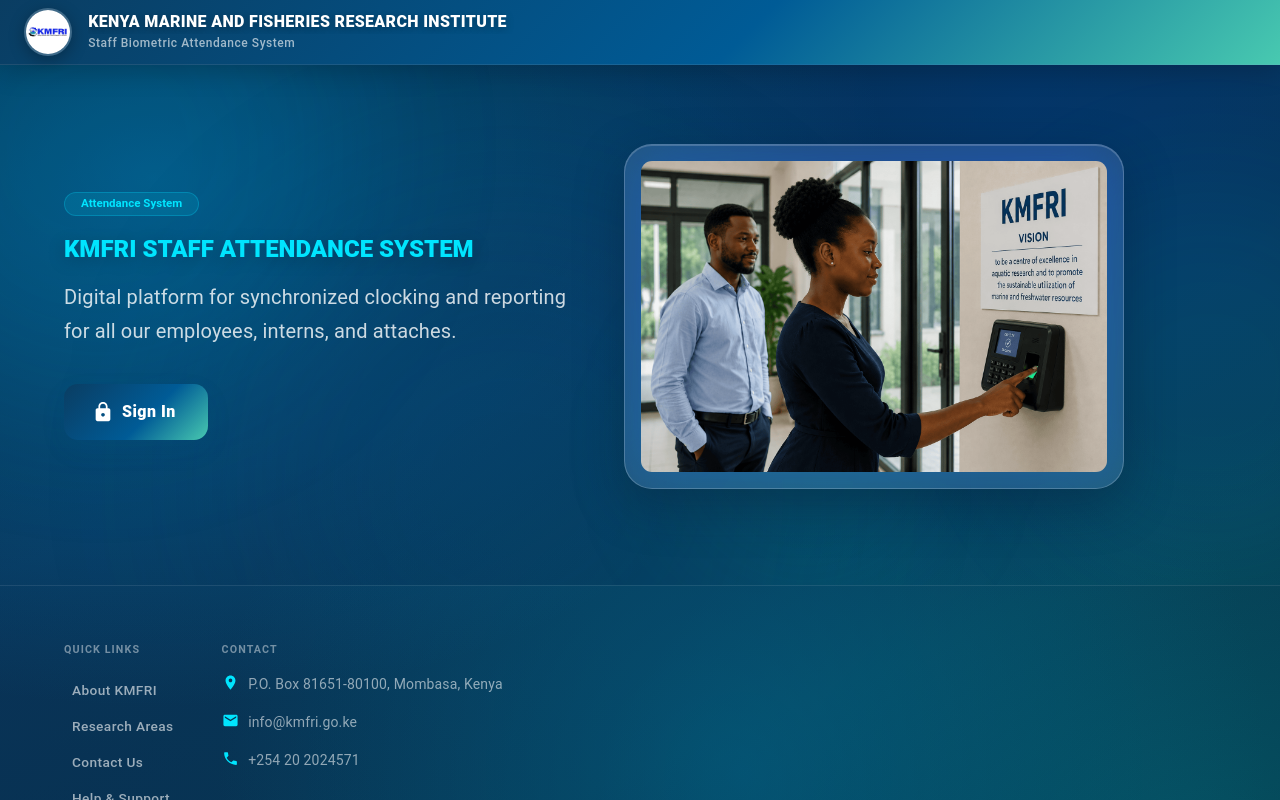
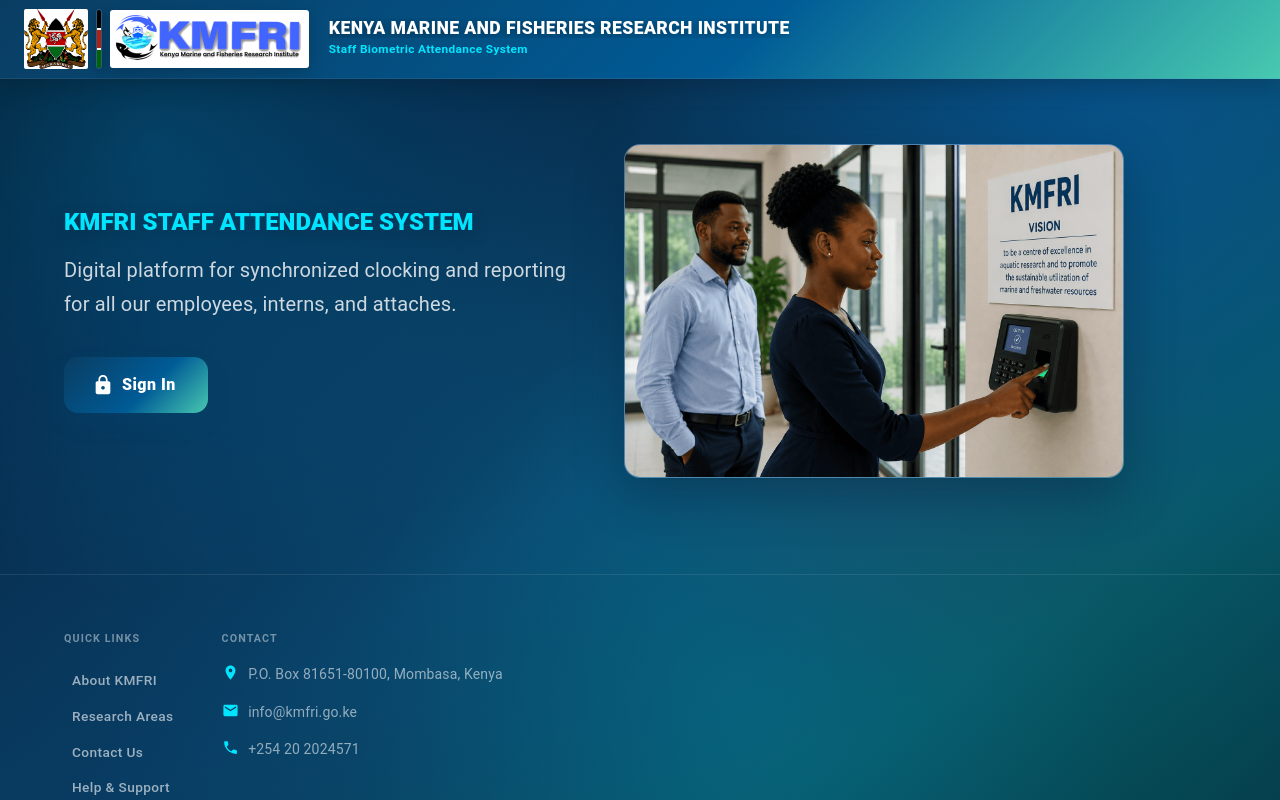
Before and after one commit to Shimmita/kenya_marine_biometric_attendance_frontend, a React (Vite) app: page / in a window 1280 px wide. Built offline with nearby package versions, Linux system fonts and the light colour scheme; no server answers.

Commit message:
config and UI

```diff
--- a/src/components/BodyLanding.jsx
+++ b/src/components/BodyLanding.jsx
@@ -8,7 +8,8 @@
 } from '@mui/icons-material';
 import {
     Alert, AppBar,
-    Box, Button, Card, Chip, CircularProgress,
+    Box, Button, Card,
+    CircularProgress,
     Container, Divider, Grid, IconButton, InputAdornment,
     Snackbar, Stack, TextField, Toolbar,
     Typography, useMediaQuery, useTheme
@@ -17,7 +18,8 @@
 import { useEffect, useState } from 'react';
 import { useDispatch } from 'react-redux';
 import { useNavigate } from 'react-router-dom';
-import KMFRILogo from '../assets/kmfri.png';
+import KenyaArmsLogo from "../images/gov_logo.png";
+import KMFRILogo from "../images/kmfri_logo.png";
 import { updateUserCurrentDeviceRedux } from '../redux/CurrentDevice';
 import { updateUserCurrentUserRedux } from '../redux/CurrentUser';
 import { fetchMyDevices } from '../service/DeviceService';
@@ -33,12 +35,25 @@
 /* ══ GLASS DESIGN TOKENS ═══════════════════════════════════════════════════ */
 const G = {
     meshBg: `
-        radial-gradient(ellipse at 12% 18%, rgba(0,130,190,0.52) 0%, transparent 46%),
-        radial-gradient(ellipse at 80% 10%, rgba(0,55,115,0.62) 0%, transparent 40%),
-        radial-gradient(ellipse at 58% 78%, rgba(0,110,155,0.42) 0%, transparent 50%),
-        radial-gradient(ellipse at 3%  88%, rgba(8,44,82,0.56)  0%, transparent 38%),
-        radial-gradient(ellipse at 94% 85%, rgba(0,185,175,0.24) 0%, transparent 36%),
-        linear-gradient(158deg, #051c30 0%, #09355a 38%, #073a52 68%, #052840 100%)
+    radial-gradient(circle at 12% 15%, rgba(0,180,255,.22) 0%, transparent 32%),
+    radial-gradient(circle at 85% 12%, rgba(0,92,180,.30) 0%, transparent 34%),
+    radial-gradient(circle at 58% 72%, rgba(0,155,190,.18) 0%, transparent 38%),
+    radial-gradient(circle at 8% 88%, rgba(8,44,82,.55) 0%, transparent 42%),
+
+    /* Kenya Green */
+    radial-gradient(circle at 92% 82%, rgba(0,120,65,.12) 0%, transparent 30%),
+
+    /* Kenya Red */
+    radial-gradient(circle at 72% 42%, rgba(180,30,35,.08) 0%, transparent 28%),
+
+    linear-gradient(
+        145deg,
+        #041627 0%,
+        #062848 22%,
+        #0A4D74 48%,
+        #07576A 72%,
+        #052A40 100%
+    )
 `,
     surface: {
         background: 'rgba(255,255,255,0.08)',
@@ -138,24 +153,6 @@
     },
 };
 
-
-/* ══ AMBIENT ORBS ══════════════════════════════════════════════════════════ */
-const AmbientOrbs = () => (
-    <>
-        {[
-            { s: 500, t: -100, l: -150, c: 'rgba(0,160,210,0.10)', b: 80 },
-            { s: 380, t: '32%', r: -120, c: 'rgba(0,220,255,0.07)', b: 65 },
-            { s: 560, bot: -180, l: '18%', c: 'rgba(8,44,80,0.20)', b: 90 },
-            { s: 280, t: '52%', l: '52%', c: 'rgba(0,190,165,0.09)', b: 55 },
-        ].map(({ s, t, l, r, bot, c, b }, i) => (
-            <Box key={i} sx={{
-                position: 'absolute', width: s, height: s, pointerEvents: 'none', zIndex: 0,
-                top: t, left: l, right: r, bottom: bot, borderRadius: '50%', background: c, filter: `blur(${b}px)`,
-                willChange: 'transform',
-            }} />
-        ))}
-    </>
-);
 
 
 
@@ -675,25 +672,160 @@
 };
 
 /* ══ NAV BAR ════════════════════════════════════════════════════════════════ */
-const EnhancedNavbar = ({ onNavigate, currentView }) => {
+/* ════════════════════════════════════════════════════════════════════════ */
+/* NAVBAR */
+/* ════════════════════════════════════════════════════════════════════════ */
+
+const EnhancedNavbar = ({ onNavigate }) => {
     const theme = useTheme();
-    const isMdUp = useMediaQuery(theme.breakpoints.up('md'));
+    const isMdUp = useMediaQuery(theme.breakpoints.up("md"));
+    const isTablet = useMediaQuery(theme.breakpoints.up("sm"));
 
     return (
-        <AppBar position="fixed" elevation={0} sx={{ ...G.nav }}>
+        <AppBar
+            position="fixed"
+            elevation={0}
+            sx={{
+                ...G.nav,
+                backdropFilter: "blur(18px)",
+                background: "rgba(5,24,46,.82)",
+                borderBottom: "1px solid rgba(255,255,255,.08)"
+            }}
+        >
             <Container maxWidth="xl">
-                <Toolbar disableGutters sx={{ py: 0.8 }}>
-                    <Box onClick={() => onNavigate('landing')} sx={{ display: 'flex', alignItems: 'center', gap: 1.5, mr: 2, cursor: 'pointer' }}>
-                        <Box component="img" src={KMFRILogo} alt="KMFRI" width="48" height="48" loading="eager"
-                            sx={{ height: { xs: 42, md: 48 }, borderRadius: '50%', objectFit: 'cover', border: '2.5px solid rgba(255,255,255,0.22)', boxShadow: '0 4px 16px rgba(0,0,0,0.28)' }} />
+                <Toolbar
+                    disableGutters
+                    sx={{
+                        minHeight: { xs: 68, md: 78 },
+                        py: 1,
+                        px: { md: 0 }
+                    }}
+                >
+
+                    {/* ================= BRAND ================= */}
+
+                    <Box
+                        onClick={() => onNavigate("landing")}
+                        sx={{
+                            display: "flex",
+                            alignItems: "center",
+                            cursor: "pointer",
+                            flexGrow: 1,
+                            minWidth: 0
+                        }}
+                    >
+
+                        {/* Kenya Coat of Arms */}
+
+                        <Box
+                            component="img"
+                            src={KenyaArmsLogo}
+                            alt="Government of Kenya"
+                            loading="eager"
+                            sx={{
+                                height: { xs: 42, sm: 50, md: 60 },
+                                width: "auto",
+                                flexShrink: 0,
+                                borderRadius: "2px",
+                            }}
+                        />
+
+                        {/* Kenya Flag Divider */}
+
+                        <Box
+                            sx={{
+                                display: "flex",
+                                flexDirection: "column",
+                                width: { xs: 5, md: 6 },
+                                height: { xs: 42, sm: 50, md: 60 },
+                                overflow: "hidden",
+                                borderRadius: "8px",
+                                mx: 1,
+                                flexShrink: 0,
+                                border: "1px solid rgba(255,255,255,.15)",
+                                boxShadow:
+                                    "0 3px 10px rgba(0,0,0,.25), inset 0 1px 1px rgba(255,255,255,.18)"
+                            }}
+                        >
+                            <Box sx={{ flex: 3, bgcolor: "#000000" }} />
+                            <Box sx={{ flex: .45, bgcolor: "#FFFFFF" }} />
+                            <Box sx={{ flex: 3, bgcolor: "#BB1E10" }} />
+                            <Box sx={{ flex: .45, bgcolor: "#FFFFFF" }} />
+                            <Box sx={{ flex: 3, bgcolor: "#006600" }} />
                         </Box>
-                    <Box sx={{ flexGrow: 1, minWidth: 0 }}>
-                        <Typography noWrap fontWeight={800} onClick={() => onNavigate('landing')}
-                            sx={{ fontSize: { xs: '0.88rem', md: '1rem' }, letterSpacing: 0.35, color: '#fff', cursor: 'pointer', textShadow: '0 2px 8px rgba(0,0,0,0.3)' }}>
-                            {isMdUp ? 'Kenya Marine and Fisheries Research Institute'.toUpperCase() : 'KMFRI Attendance System'.toUpperCase()}
+
+                        {/* KMFRI Logo */}
+
+                        <Box
+                            sx={{
+                                background: "#fff",
+                                borderRadius: "3px",
+                                p: .45,
+                                display: "flex",
+                                alignItems: "center",
+                                justifyContent: "center",
+                                boxShadow: "0 5px 16px rgba(0,0,0,.18)",
+                                flexShrink: 0
+                            }}
+                        >
+                            <Box
+                                component="img"
+                                src={KMFRILogo}
+                                alt="KMFRI"
+                                loading="eager"
+                                sx={{
+                                    height: { xs: 34, sm: 40, md: 50 },
+                                    width: "auto",
+                                    objectFit: "contain"
+                                }}
+                            />
+                        </Box>
+
+                        {/* Text */}
+
+                        <Box
+                            sx={{
+                                ml: { xs: 1.2, md: 2 },
+                                overflow: "hidden"
+                            }}
+                        >
+                            <Typography
+                                noWrap
+                                sx={{
+                                    color: "#fff",
+                                    fontWeight: 800,
+                                    lineHeight: 1.15,
+                                    letterSpacing: .4,
+                                    ml:.5,
+                                    fontSize: {
+                                        xs: ".82rem",
+                                        sm: ".95rem",
+                                        md: "1.1rem"
+                                    },
+                                    textShadow:
+                                        "0 2px 8px rgba(0,0,0,.35)"
+                                }}
+                            >
+                                {(isMdUp || isTablet) && "KENYA MARINE AND FISHERIES RESEARCH INSTITUTE"}
                             </Typography>
-                        {isMdUp && <Typography variant="caption" sx={{ opacity: 0.62, display: 'block', fontWeight: 500, letterSpacing: 0.55 }}>
-                            Staff Biometric Attendance System</Typography>}
+
+                            {(isMdUp || isTablet) && (
+                                <Typography
+                                    sx={{
+                                        color: "#00E5FF",
+                                        fontWeight: 700,
+                                        fontSize: ".74rem",
+                                        lineHeight: 1.2,
+                                        my: .5,
+                                         ml:.5,
+                                        letterSpacing: .35
+                                    }}
+                                >
+                                    Staff Biometric Attendance System
+                                </Typography>
+                            )}
+                        </Box>
+
                     </Box>
 
                 </Toolbar>
@@ -734,13 +866,12 @@
                 <>
                     {/* Hero */}
                     <Box sx={{ pt: { xs: 13, md: 18 }, pb: { xs: 5, md: 12 }, position: 'relative', overflow: 'hidden' }}>
-                        <AmbientOrbs />
+
                         <Container maxWidth="lg" sx={{ position: 'relative', zIndex: 1 }}>
                             <Grid container spacing={5} alignItems="center">
                                 <Grid item xs={12} md={6}>
                                     <motion.div style={{ willChange: 'transform, opacity' }} initial={{ opacity: 0, x: -44 }} animate={{ opacity: 1, x: 0 }} transition={{ duration: 0.75 }}>
-                                        <Chip label="Attendance System" size="small"
-                                            sx={{ background: 'rgba(0,220,255,0.12)', backdropFilter: 'blur(8px)', color: '#00e5ff', fontWeight: 700, border: '1px solid rgba(0,220,255,0.26)', mb: 2.5, px: 1, fontSize: '0.72rem' }} />
+
                                         <Typography variant={'h5'} fontWeight={900}
                                             sx={{ color: '#fff', mb: 2, lineHeight: 1.16, textShadow: '0 4px 18px rgba(0,0,0,0.24)' }}>
                                             <Box component="span" sx={{ color: '#00e5ff', display: 'block' }}>
@@ -784,12 +915,9 @@
                                                 sx={{
                                                     width: "100%",
                                                     maxWidth: 500,
-                                                    borderRadius: "28px",
+                                                    borderRadius: 4,
 
                                                     ...G.surfaceStrong,
-
-                                                    p: 2,
-
                                                     objectFit: "contain",
 
 
@@ -847,13 +975,14 @@
                         </Container>
                     </Box>
                 </>
-            )}
+            )
+            }
 
             {/* ══ AUTH VIEWS ══ */}
-            {view !== 'landing' && (
+            {
+                view !== 'landing' && (
                     <motion.div style={{ willChange: 'transform, opacity' }} key={view} initial={{ opacity: 0 }} animate={{ opacity: 1 }} exit={{ opacity: 0 }} transition={{ duration: 0.38 }}>
                         <Box sx={{ minHeight: '100vh', display: 'flex', alignItems: 'center', pt: { xs: 10, md: 13 }, pb: { xs: 6, md: 8 }, position: 'relative', overflow: 'hidden' }}>
-                        <AmbientOrbs />
                             <Container maxWidth="sm" sx={{ position: 'relative', zIndex: 1 }}>
                                 {view === 'signin'
                                     ? <SignInCard key="signin" onBack={() => setView('landing')} onSwitchToSignup={() => setView('signup')} />
@@ -862,8 +991,9 @@
                             </Container>
                         </Box>
                     </motion.div>
-            )}
-        </Box>
+                )
+            }
+        </Box >
     );
 };
 
```
Also changed, not shown: src/components/dashboard/ConfigPanel.jsx (+43 -1 lines), src/components/dashboard/DashBoardContent.jsx (+6 -2 lines), src/images/gov_logo.png (added). Lines whose indentation alone changed are shown as unchanged.
